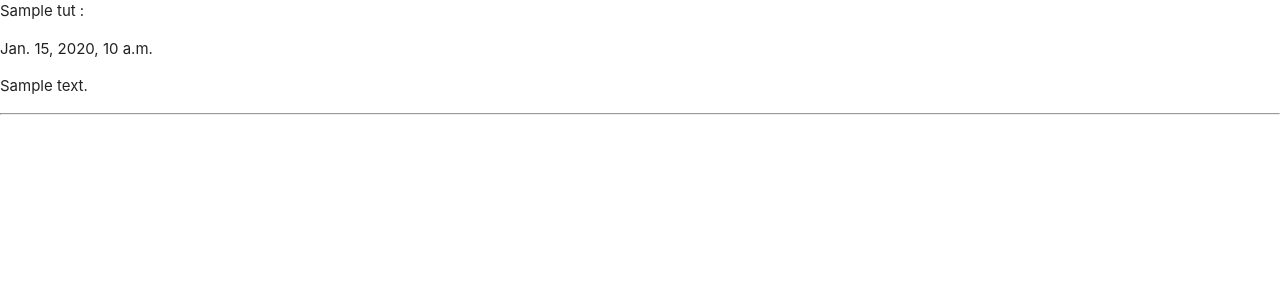
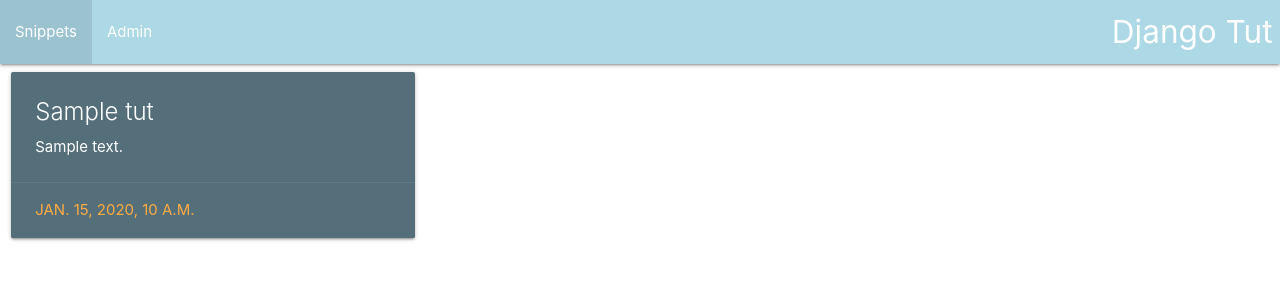
Before and after one commit to Padinha96/DjangoTut, a Django app: template main/templates/main/home.html in a window 1280 px wide. Shown: the top 300 px of the page. Run offline with Django 3.2, Linux system fonts and the light colour scheme; the template is opened without the code that fills it: most values are stand-ins (such as "Sample title", 1, 10 or a date in 2020); some libraries are stand-ins or nearby versions.

Commit message:
mystyle.css added

```diff
--- /dev/null
+++ b/main/static/main/css/mystyle.css
@@ -0,0 +1,3 @@
+div.nav-wrapper{
+    background-color: lightblue!important;
+}
--- /dev/null
+++ b/main/templates/main/header.html
@@ -0,0 +1,26 @@
+{% load static %}
+<head>
+    <link href="{% static 'tinymce/css/prism.css' %}" rel ="stylesheet">
+    <link href="{% static 'main/css/mystyle.css' %}" rel ="stylesheet">
+    <!-- Compiled and minified CSS -->
+    <link rel="stylesheet" href="https://cdnjs.cloudflare.com/ajax/libs/materialize/1.0.0/css/materialize.min.css">
+    <!-- Compiled and minified JavaScript for Materialize CSS -->
+<script src="https://cdnjs.cloudflare.com/ajax/libs/materialize/1.0.0/js/materialize.min.js"></script>
+
+</head>
+<body>
+<nav>
+        <div class="nav-wrapper">
+          <a href="#" class="brand-logo right">Django Tut</a>
+          <ul id="nav-mobile" class="left hide-on-med-and-down">
+            <li><a href="">Snippets</a></li>
+            <li><a href="/admin">Admin</a></li>
+          </ul>
+        </div>
+      </nav>
+
+{% block content %}
+{% endblock %}
+
+</body>
+<script src ="{% static 'tinymce/js/prism.js' %}"></script>
--- a/main/templates/main/home.html
+++ b/main/templates/main/home.html
@@ -1,24 +1,19 @@
-{% load static %}
-<head>
-    <link href="{% static 'tinymce/css/prism.css' %}" rel ="stylesheet">
-    <!-- Compiled and minified CSS -->
-    <link rel="stylesheet" href="https://cdnjs.cloudflare.com/ajax/libs/materialize/1.0.0/css/materialize.min.css">
-    <!-- Compiled and minified JavaScript for Materialize CSS -->
-<script src="https://cdnjs.cloudflare.com/ajax/libs/materialize/1.0.0/js/materialize.min.js"></script>
+{% extends "main/header.html" %}
 
-</head>
-
-{% for tut in tutorials %}
-<p>
-{{tut.tutorial_title}}
-:</p>
-<p>
-{{tut.tutorial_published}}
-</p>
-<p>
-{{tut.tutorial_content|safe}}
-</p>
-<hr>
-{% endfor %}
-
-<script src ="{% static 'tinymce/js/prism.js' %}"></script>
+{% block content %}
+<div class="row">
+        {% for tut in tutorials %}
+    <div class="col s12 m6 l4">
+      <div class="card blue-grey darken-1">
+        <div class="card-content white-text">
+          <span class="card-title">{{tut.tutorial_title}}</span>
+          <p>{{tut.tutorial_content|safe}}</p>
+        </div>
+        <div class="card-action">
+          <a href="#">{{tut.tutorial_published}}</a>
+        </div>
+      </div>
+    </div>
+    {% endfor %}
+  </div>
+  {% endblock %}
```
